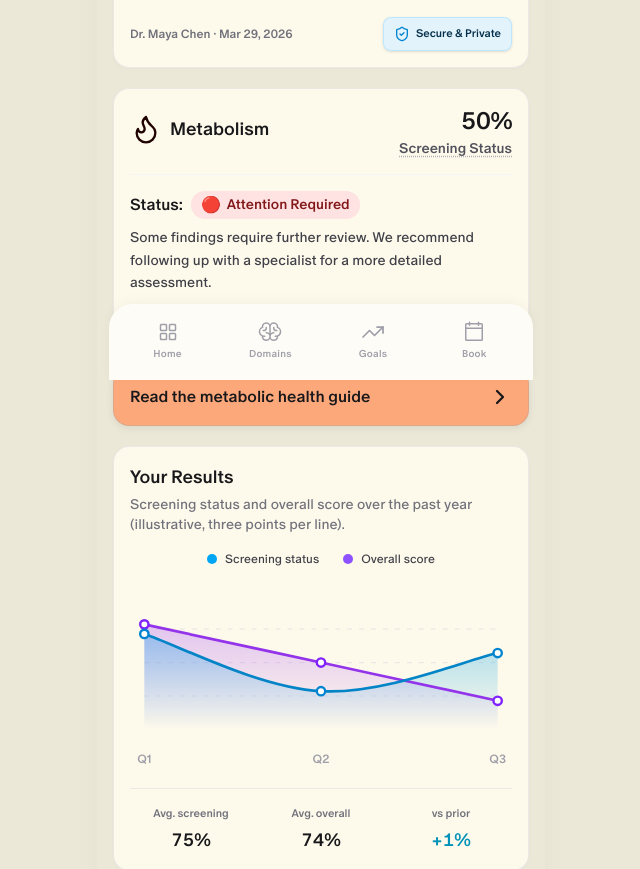
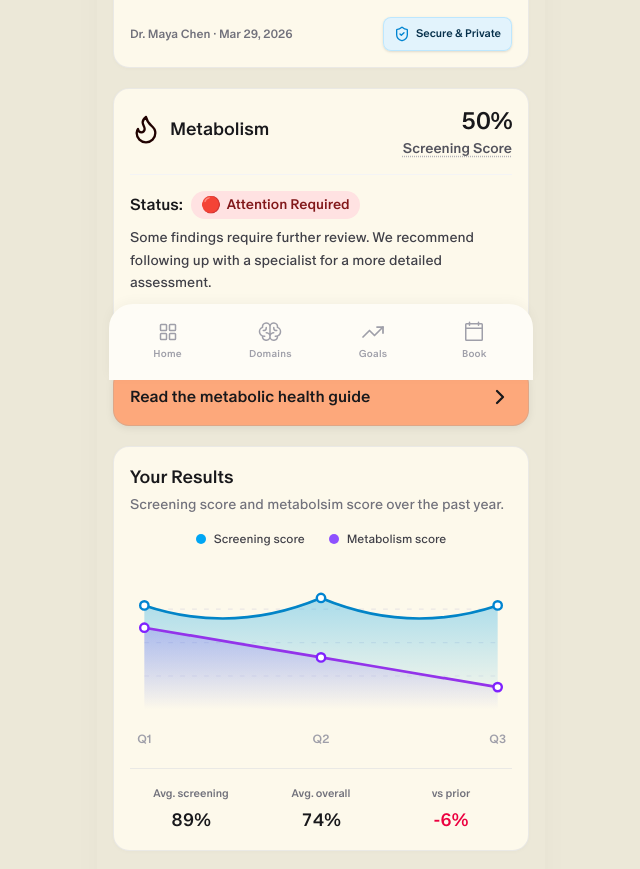
Before and after one commit to mollyreeddesign/aeon-assessment, a Next.js app: page /metabolism in a window 1280 px wide. Shown: the part 420-1289 px from the top of the page, without its empty margins (319-959 px from the left). Built offline with nearby package versions, Linux system fonts and the light colour scheme.

Commit message:
feat: updates to language and line graphs

```diff
--- a/components/dashboard/calorie-header.tsx
+++ b/components/dashboard/calorie-header.tsx
@@ -2,6 +2,7 @@
 
 import Image from "next/image";
 import { useState } from "react";
+import Link from "next/link";
 import { useHealthGoalsProgress } from "@/components/dashboard/health-goals-progress-context";
 import { AnimatedHealthProgressRing } from "@/components/dashboard/health-progress-ring";
 import { DashboardTopBar } from "@/components/dashboard/dashboard-top-bar";
@@ -55,9 +56,9 @@ export function CalorieHeader({
                 <span className="min-[401px]:hidden">
                   Screening
                   <br />
-                  Status
+                  Score
                 </span>
-                <span className="hidden min-[401px]:inline">Screening Status</span>
+                <span className="hidden min-[401px]:inline">Screening Score</span>
               </p>
             </div>
 
@@ -134,7 +135,7 @@ export function CalorieHeader({
             onClick={() => setShowCalculationModal(true)}
             className="text-xs font-medium text-white/90 underline decoration-white/70 underline-offset-2 transition hover:text-white focus-visible:outline focus-visible:outline-2 focus-visible:outline-offset-2 focus-visible:outline-white"
           >
-            How is this calculated?
+            How are these calculated?
           </button>
         </div>
       </div>
@@ -156,10 +157,10 @@ export function CalorieHeader({
               id="health-score-modal-title"
               className="font-serif text-lg font-semibold"
             >
-              How your Health Score is calculated
+              How your scores are calculated
             </h3>
             <p className="mt-3 text-sm leading-relaxed text-zinc-700">
-              Your score combines biomarker trends and MRI
+              <span className="font-semibold text-zinc-800">Your Health Score</span> combines biomarker trends and MRI
               markers into one weighted result. Recent improvements carry more
               weight than older data, and consistent healthy biomarker trends help raise
               the score over time.
@@ -170,6 +171,16 @@ export function CalorieHeader({
               Goals. When you pin Improve Metabolism, those tasks count toward the
               total as well.
             </p>
+            <p className="mt-3 text-sm leading-relaxed text-zinc-700">
+              <span className="font-semibold text-zinc-800">Screening Score</span>{" "}
+              Indicates how complete and up to date your health checks are. Lower scores may mean you’re due for additional screening.
+            </p>
+            <Link
+              href="/dashboard/screening"
+              className="mt-3 inline-flex w-fit items-center justify-center text-sm font-semibold text-[#200201] underline decoration-zinc-400 underline-offset-4 transition hover:bg-zinc-100 hover:decoration-zinc-600 focus-visible:outline focus-visible:outline-2 focus-visible:outline-offset-2 focus-visible:outline-zinc-500"
+            >
+              Book a screening
+            </Link>
             <button
               type="button"
               onClick={() => setShowCalculationModal(false)}
--- a/components/dashboard/metabolism/results-timeline.tsx
+++ b/components/dashboard/metabolism/results-timeline.tsx
@@ -1,9 +1,9 @@
 /** Past year, three samples per series (illustrative). */
 const YEAR_DATA = {
   labels: ["Q1", "Q2", "Q3"] as const,
-  /** Dips at Q2 then rises—wavy path between points. */
-  screening: [80, 68, 76],
-  /** Steady decline across the year. */
+  /** Peaks at Q1/Q3 with a dip in the middle. */
+  screening: [88, 90, 88],
+  /** Overall score trends downward across the year. */
   overall: [82, 74, 66],
 };
 
@@ -56,6 +56,34 @@ function smoothLinePath(points: { x: number; y: number }[]): string {
   return d;
 }
 
+/**
+ * Explicit "U-dip" curve between points using quadratic segments.
+ * With 3 points this yields a down-then-up feel between Q1→Q2 and Q2→Q3.
+ */
+function uDipPath(
+  points: { x: number; y: number }[],
+  dipPx: number,
+): string {
+  if (points.length === 0) return "";
+  if (points.length === 1) return `M ${points[0].x} ${points[0].y}`;
+  if (points.length === 2) {
+    const [p0, p1] = points;
+    const cx = (p0.x + p1.x) / 2;
+    const cy = Math.max(p0.y, p1.y) + dipPx;
+    return `M ${p0.x} ${p0.y} Q ${cx} ${cy} ${p1.x} ${p1.y}`;
+  }
+
+  let d = `M ${points[0].x} ${points[0].y}`;
+  for (let i = 0; i < points.length - 1; i++) {
+    const p0 = points[i];
+    const p1 = points[i + 1];
+    const cx = (p0.x + p1.x) / 2;
+    const cy = Math.max(p0.y, p1.y) + dipPx;
+    d += ` Q ${cx} ${cy} ${p1.x} ${p1.y}`;
+  }
+  return d;
+}
+
 function buildAreaPath(linePath: string, lastX: number, bottomY: number): string {
   const firstMatch = /M\s*([\d.]+)\s*([\d.]+)/.exec(linePath);
   const firstX = firstMatch ? Number(firstMatch[1]) : 0;
@@ -91,7 +119,8 @@ function buildYearChart() {
     y: scaleY(v),
   }));
 
-  const pathS = smoothLinePath(ptsS);
+  const dipPx = chartH * 0.22;
+  const pathS = uDipPath(ptsS, dipPx);
   const pathO = smoothLinePath(ptsO);
   const lastX = padX + (n - 1) * step;
   const areaS = buildAreaPath(pathS, lastX, bottomY);
@@ -147,25 +176,24 @@ export function ResultsTimeline() {
           Your Results
         </h3>
         <p className="mt-1 text-sm text-zinc-500">
-          Screening status and overall score over the past year (illustrative,
-          three points per line).
+          Screening score and metabolsim score over the past year.
         </p>
       </div>
 
       <div className="legend mt-4 flex flex-wrap items-center justify-center gap-6 text-xs">
-        <span className="inline-flex items-center gap-2 text-zinc-700">
+          <span className="inline-flex items-center gap-2 text-zinc-700">
           <span
             className="h-2.5 w-2.5 shrink-0 rounded-full bg-sky-500"
             aria-hidden
           />
-          Screening status
+          Screening score
         </span>
         <span className="inline-flex items-center gap-2 text-zinc-700">
           <span
             className="h-2.5 w-2.5 shrink-0 rounded-full bg-violet-500"
             aria-hidden
           />
-          Overall score
+          Metabolism score
         </span>
       </div>
 
@@ -174,7 +202,7 @@ export function ResultsTimeline() {
           viewBox={`0 0 ${chart.w} ${chart.h}`}
           className="mx-auto block w-full min-w-[280px] max-w-md"
           role="img"
-          aria-label="Screening status and overall score over the past year"
+          aria-label="Screening score and metabolism score over the past year"
         >
           <defs>
             <linearGradient
--- a/components/dashboard/screening-status-label.tsx
+++ b/components/dashboard/screening-status-label.tsx
@@ -3,7 +3,7 @@
 import { useEffect, useId, useRef, useState } from "react";
 
 const TOOLTIP_TEXT =
-  "Screening Status indicates how complete and recent your results are. The higher, the better.";
+  "Screening Score indicates how complete and up to date your health checks are. Lower scores may mean you’re due for additional screening.";
 
 export function ScreeningStatusLabel() {
   const [open, setOpen] = useState(false);
@@ -43,7 +43,7 @@ export function ScreeningStatusLabel() {
         aria-controls={tipId}
         onClick={() => setOpen((v) => !v)}
       >
-        Screening Status
+        Screening Score
       </button>
       {open ? (
         <div
```
